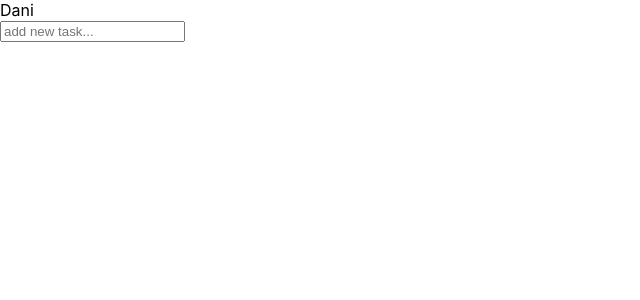
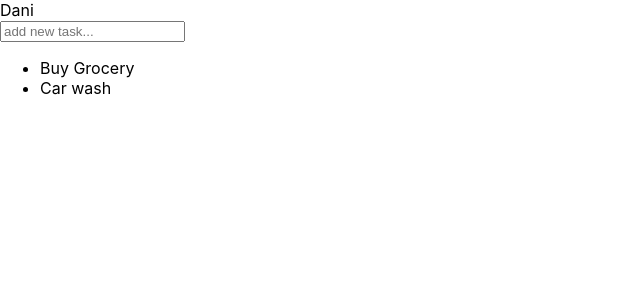
Before and after one commit to DaniAkash/ToDoList-A3, a React (Create React App) app: page / in a window 1280 px wide. Shown: the top 300 px of the page, without its empty margins (0-640 px from the left). Built offline with nearby package versions, Linux system fonts and the light colour scheme.

Commit message:
render list of tasks

```diff
--- a/src/App.js
+++ b/src/App.js
@@ -7,11 +7,22 @@ const App = () => {
 
   const [newTask, setNewTask] = useState("");
 
+  const [tasks, setTasks] = useState([
+    {
+      text: "Buy Grocery",
+      isComplete: false,
+    },
+    {
+      text: "Car wash",
+      isComplete: false,
+    },
+  ]);
+
   // To change state -
   // User interaction
   // Side effect
 
-  const onTextChange = event => {
+  const onTextChange = (event) => {
     setNewTask(event.target.value);
   };
 
@@ -19,6 +30,11 @@ const App = () => {
     <div>
       <Name name={name} />
       <AddTask value={newTask} changeHandler={onTextChange} />
+      <ul>
+        {tasks.map((task, taskIndex) => {
+          return <li key={taskIndex}>{task.text}</li>;
+        })}
+      </ul>
     </div>
   );
 };
```
